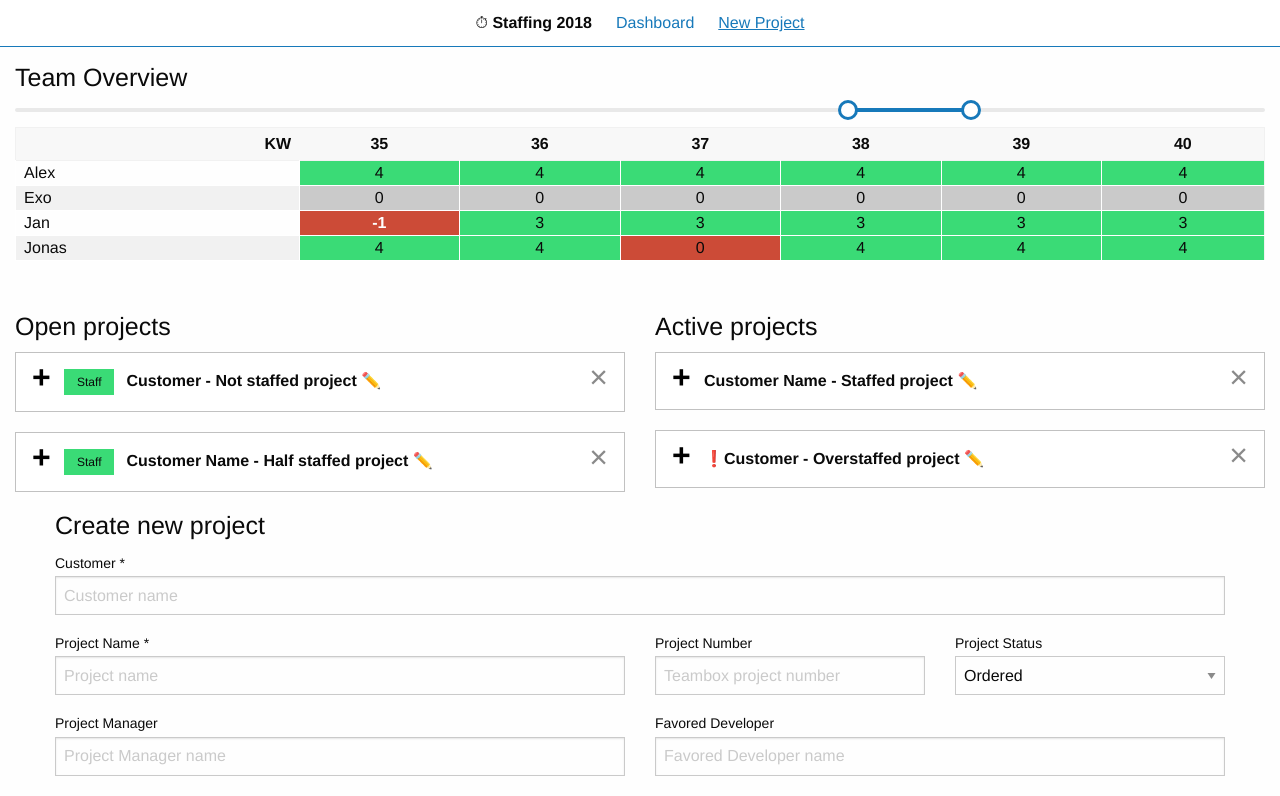
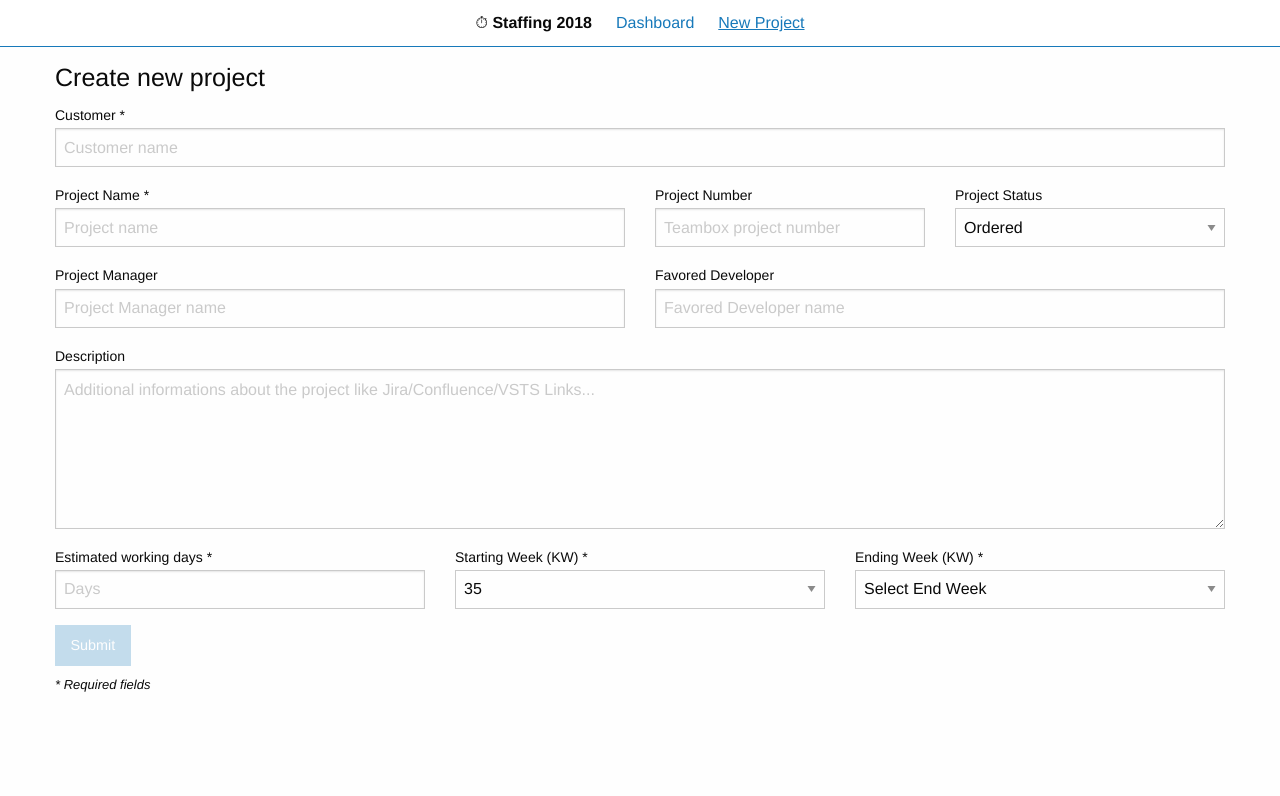
Before and after one commit to hummelch/staffing, a React (Create React App) app: page /new-project in a window 1280 px wide. Shown: the top 796 px of the page. Built offline with nearby package versions, Linux system fonts and the light colour scheme; data requests are answered from the project's data file.

Commit message:
fix missing exact route flag

```diff
--- a/src/components/navigation/Navigation.jsx
+++ b/src/components/navigation/Navigation.jsx
@@ -18,7 +18,7 @@ class Navigation extends Component {
           </ul>
 
           <main className="content">
-            <Route path="/" component={Dashboard} />
+            <Route exact path="/" component={Dashboard} />
             <Route path="/new-project" component={ProjectForm} />
           </main>
         </div>
```
